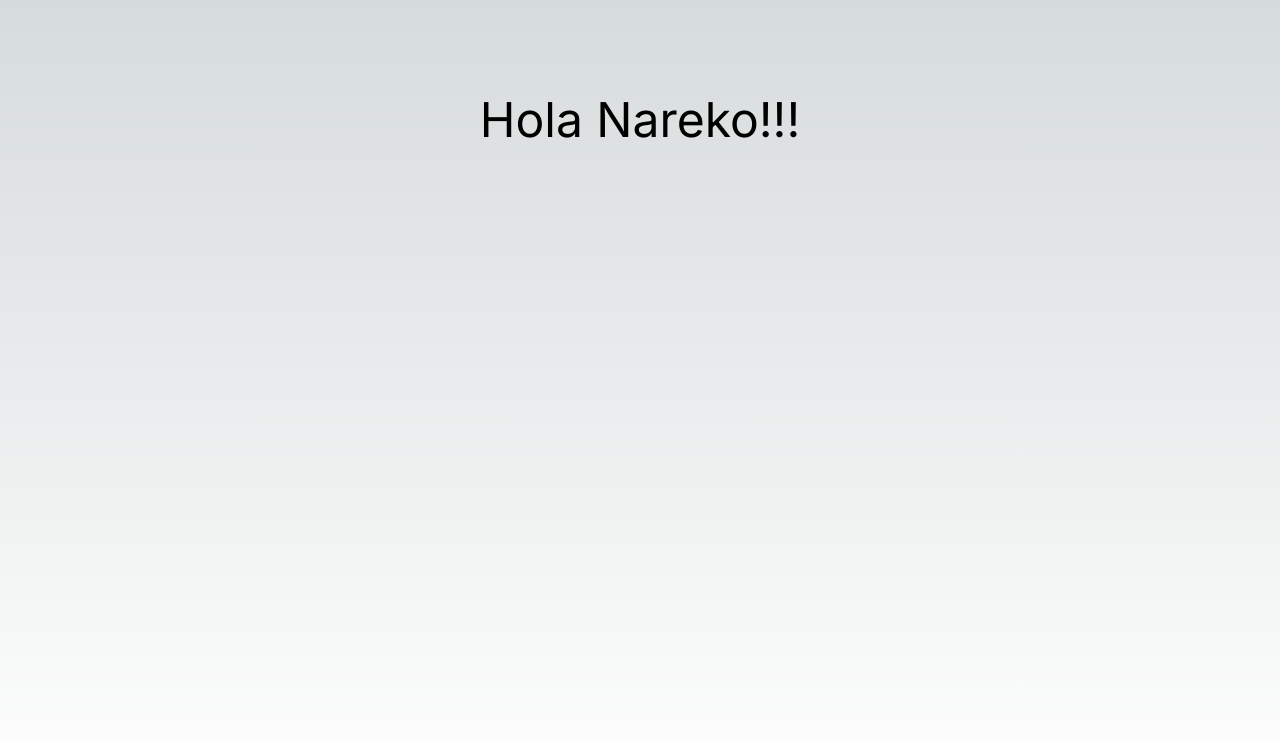
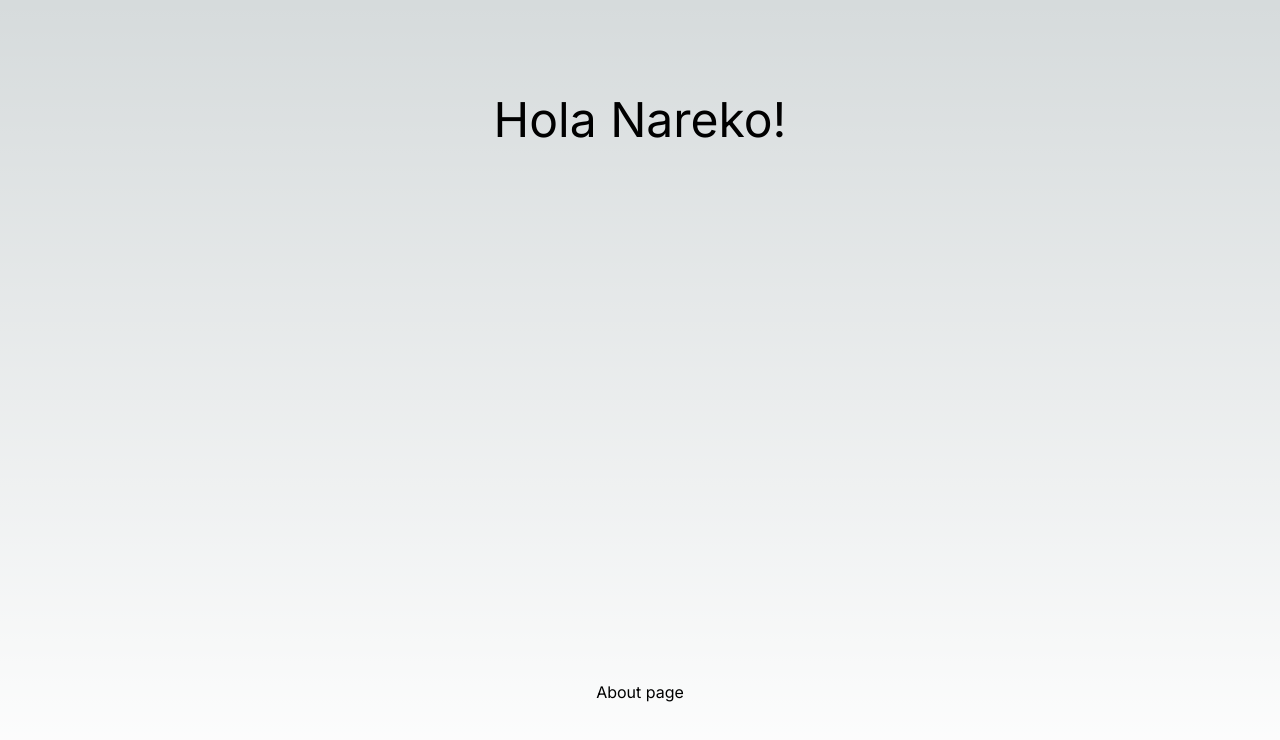
Before and after one commit to NarelaCamara/next, a Next.js app: page / in a window 1280 px wide. Shown: the top 740 px of the page. Built offline with nearby package versions, Linux system fonts and the light colour scheme.

Commit message:
feat: link

```diff
--- a/app/page.tsx
+++ b/app/page.tsx
@@ -1,9 +1,10 @@
-import Image from "next/image";
+import Link from "next/link";
 
 export default function Home() {
 	return (
 		<main className='flex min-h-screen flex-col items-center justify-between p-24'>
-			<p className='text-5xl'>Hola Nareko!!!</p>
+			<span className='text-5xl'>Hola Nareko!</span>
+			<Link href='/about'>About page</Link>
 		</main>
 	);
 }
```
